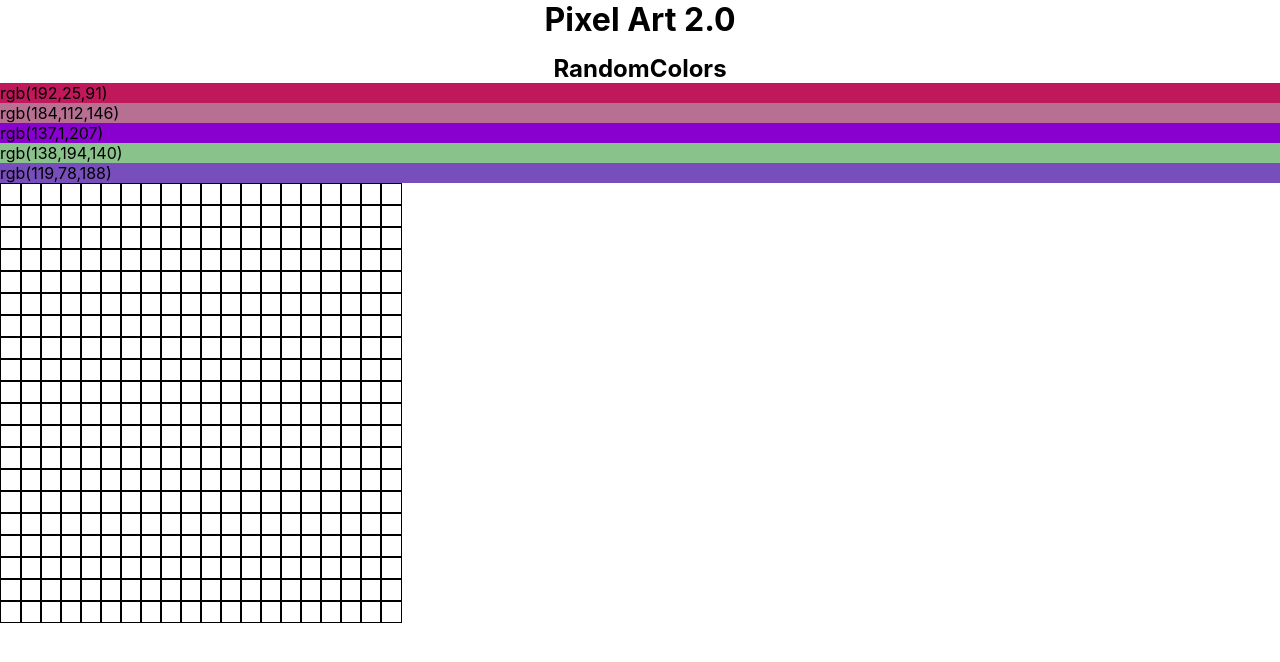
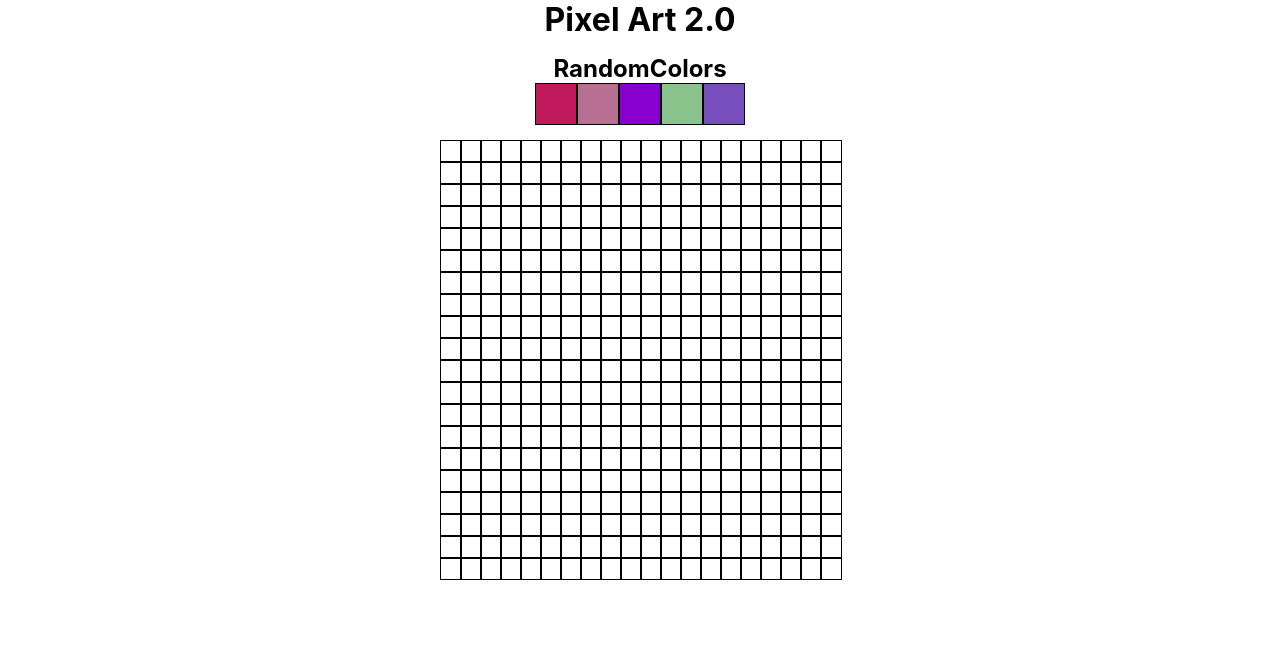
Before and after one commit to paolofullone/pixel-art, a React (Create React App) app: page / in a window 1280 px wide. Shown: the top 662 px of the page. Built offline with nearby package versions, Linux system fonts and the light colour scheme.

Commit message:
position pixel board and random colors

```diff
--- a/src/App.css
+++ b/src/App.css
@@ -13,7 +13,7 @@ align-items: center;
 }
 
 .container {
-  display: flex;
+display: flex;
 justify-content: center;
 align-items: center;
 }
--- a/src/components/Board.js
+++ b/src/components/Board.js
@@ -7,7 +7,7 @@ const Board = () => {
         for (let i = 0; i < boardSize; i++) {
             let row = [];
             for (let j = 0; j < boardSize; j++) {
-                row.push(<div className='pixel-row' key={i + j}></div>)
+                row.push(<div className="pixel-row" key={i + j}></div>)
             }
             board.push(<div className="pixel" key={i}>{row}</div>)
         }
@@ -16,7 +16,7 @@ const Board = () => {
 
 
   return (
-    <div>{makeBoard()}</div>
+    <div className="container margin-top">{makeBoard()}</div>
   )
 }
 
--- a/src/components/RandomColors.js
+++ b/src/components/RandomColors.js
@@ -23,7 +23,10 @@ function RandomColors() {
           <h2>RandomColors</h2>
       </div>
 
-    {arrColors.map((color)=><p key={color} style={{backgroundColor: color}}>{color}</p>)}
+      <div className='container'>
+        {arrColors.map((color)=><div className="pixel-board container" key={color} style={{backgroundColor: color}}/>)}
+      </div>
+
 
       </>
 
```
